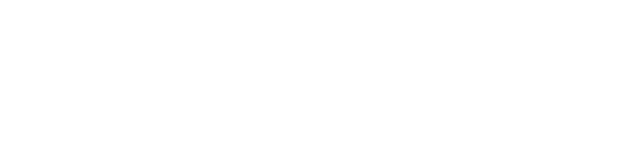
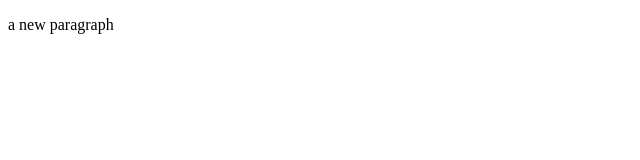
Before and after one commit to DexterWuu/learning-git, a plain HTML site: page index.html in a window 1280 px wide. Shown: the whole page, without its empty margins (0-640 px from the left). Drawn offline with Linux system fonts and the light colour scheme.

Commit message:
"insert another paragraph"

```diff
--- a/index.html
+++ b/index.html
@@ -4,7 +4,7 @@
 <title> Page Title</title>
 </head>
 <body>
-
+<P>a new paragraph</P>
 </body>
 
 </html>
```
